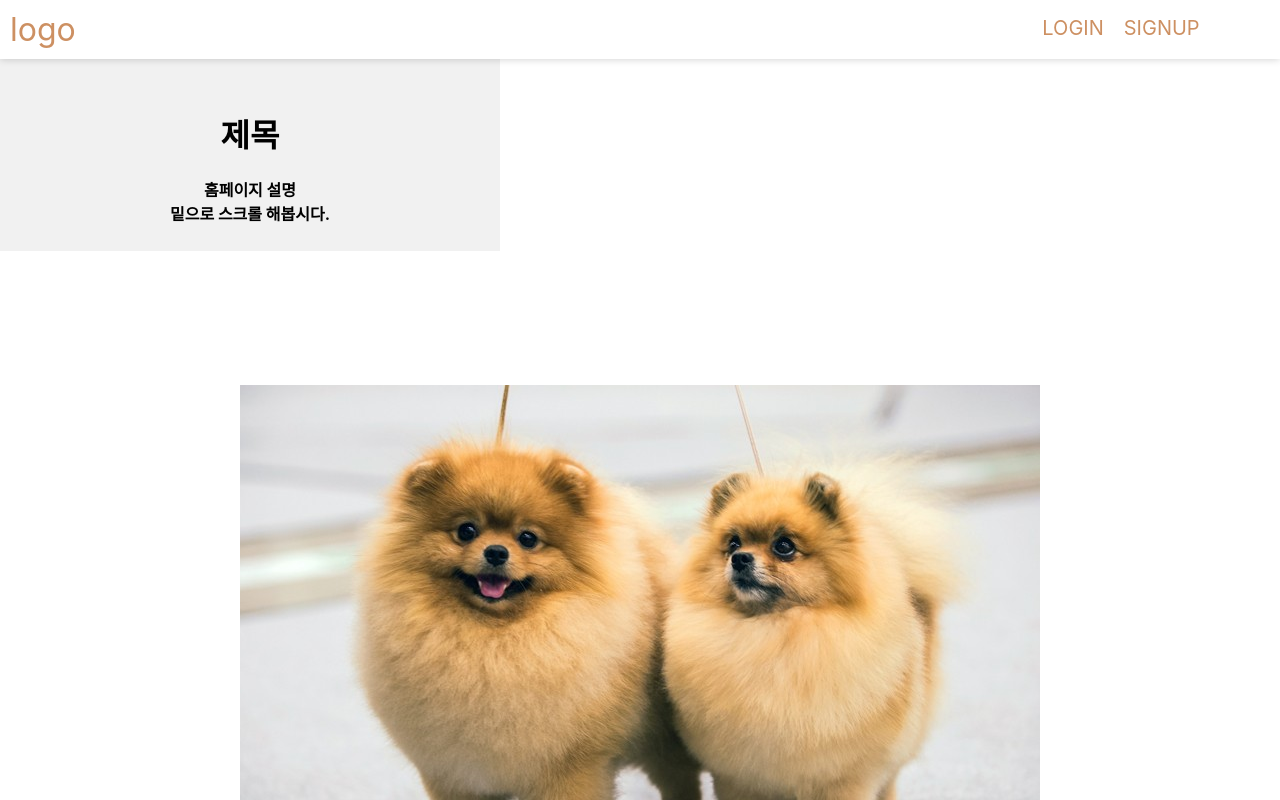
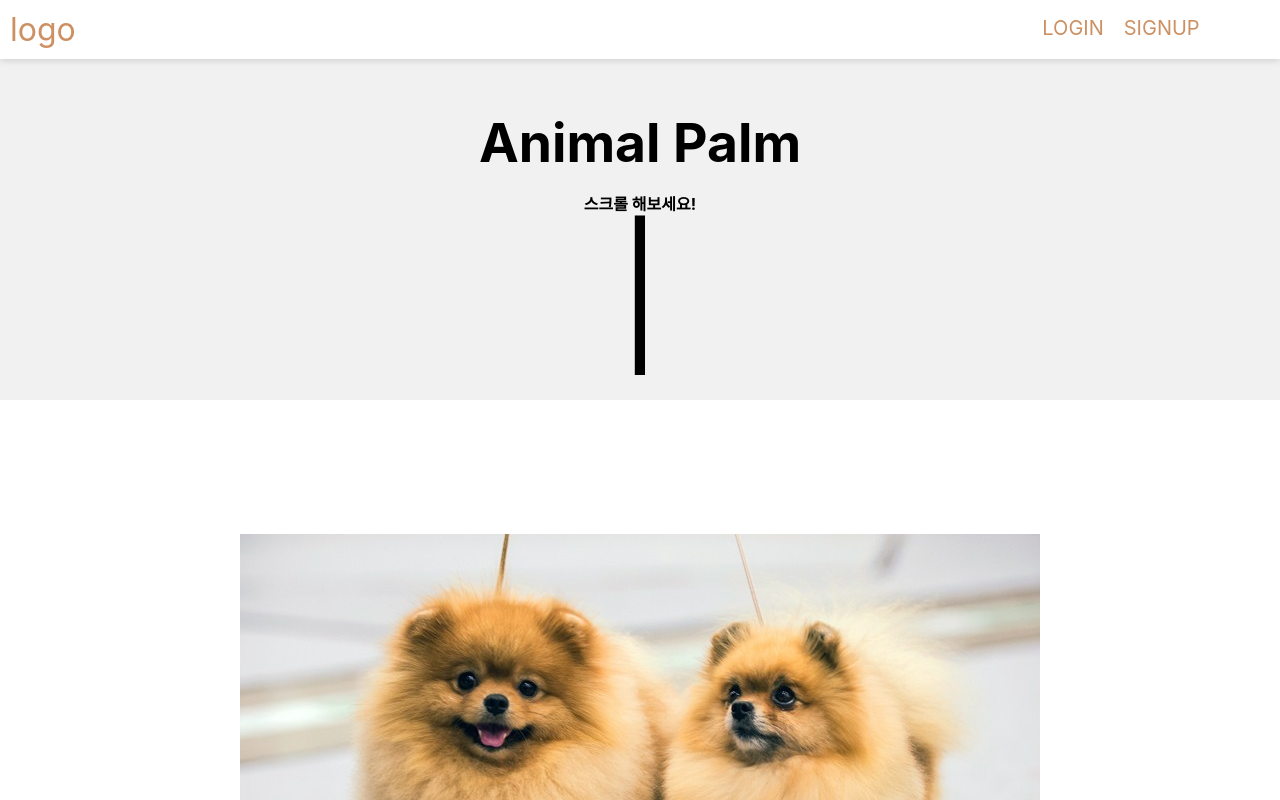
Before and after one commit to codestates/Animal_Palm, a React (Create React App) app in the folder react-animal_palm_client/: page / in a window 1280 px wide. Shown: the top 800 px of the page. Built offline with nearby package versions, Linux system fonts and the light colour scheme.

Commit message:
[Client] / # / css 애니메이션

```diff
--- a/react-animal_palm_client/src/Pages/Mainpage.css
+++ b/react-animal_palm_client/src/Pages/Mainpage.css
@@ -3,6 +3,15 @@
 }
 .main-page  div, section, header, footer, p, h1, h2 {
 	box-sizing: border-box;
+}
+.main-page .header {
+    display: flex;
+    width: 100%;
+    min-height: 300px;
+    height: 25em;
+}
+.main-page .header .page-title{
+    font-size: 40pt;
 }
 a {
 	color: rgb(205, 144, 98);
@@ -57,9 +66,37 @@ a {
     border-radius: 10px;
     box-shadow: rgba(0,0, 0, 0.3) 0 0 3px;
 }
-.fas {
-    font-size: 5rem;
-    color: var(--default-text-color);
-    padding: 1.3rem;
-    cursor: pointer;
+.tracking-in-expand {
+    font-weight: bold;
+	-webkit-animation: tracking-in-expand 0.9s cubic-bezier(0.215, 0.610, 0.355, 1.000) both;
+	        animation: tracking-in-expand 0.9s cubic-bezier(0.215, 0.610, 0.355, 1.000) both;
 }
+ @-webkit-keyframes tracking-in-expand {
+    0% {
+      letter-spacing: -0.5em;
+      opacity: 0;
+    }
+    40% {
+      opacity: 0.6;
+    }
+    100% {
+      opacity: 1;
+    }
+  }
+  @keyframes tracking-in-expand {
+    0% {
+      letter-spacing: -0.5em;
+      opacity: 0;
+    }
+    40% {
+      opacity: 0.6;
+    }
+    100% {
+      opacity: 1;
+    }
+  }
+
+.main-page .dir {
+    font-weight: lighter;
+    font-size: 100pt;
+}
--- a/react-animal_palm_client/src/Pages/components/MainPageComponent/MainFrame.js
+++ b/react-animal_palm_client/src/Pages/components/MainPageComponent/MainFrame.js
@@ -35,9 +35,11 @@ export const MainFrame = () => {
     <div className='main-page'>
       <header className="header">
         <div className="global-width">
-          <h1 class="page-title">제목</h1>
+          <div className={scrollY <= 100?'tracking-in-expand page-title' : 'page-title'}>Animal Palm</div>
+          {/* <div class="page-title">제목</div> */}
           <p>
-            홈페이지 설명<br/>밑으로 스크롤 해봅시다.<br/>
+            스크롤 해보세요!<br/>
+            <div className='dir'>|</div>
           </p>
         </div>
       </header>
```
